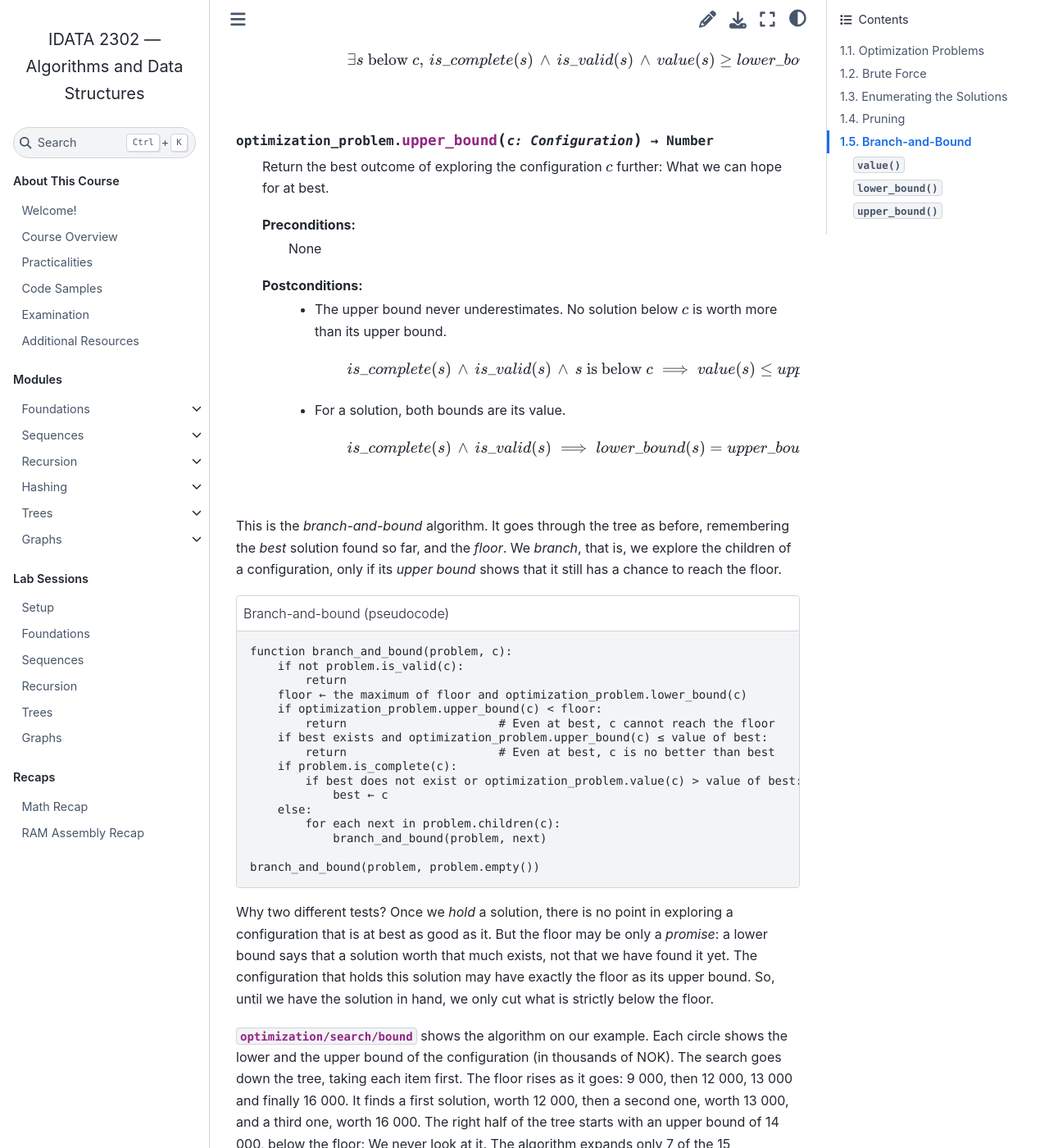
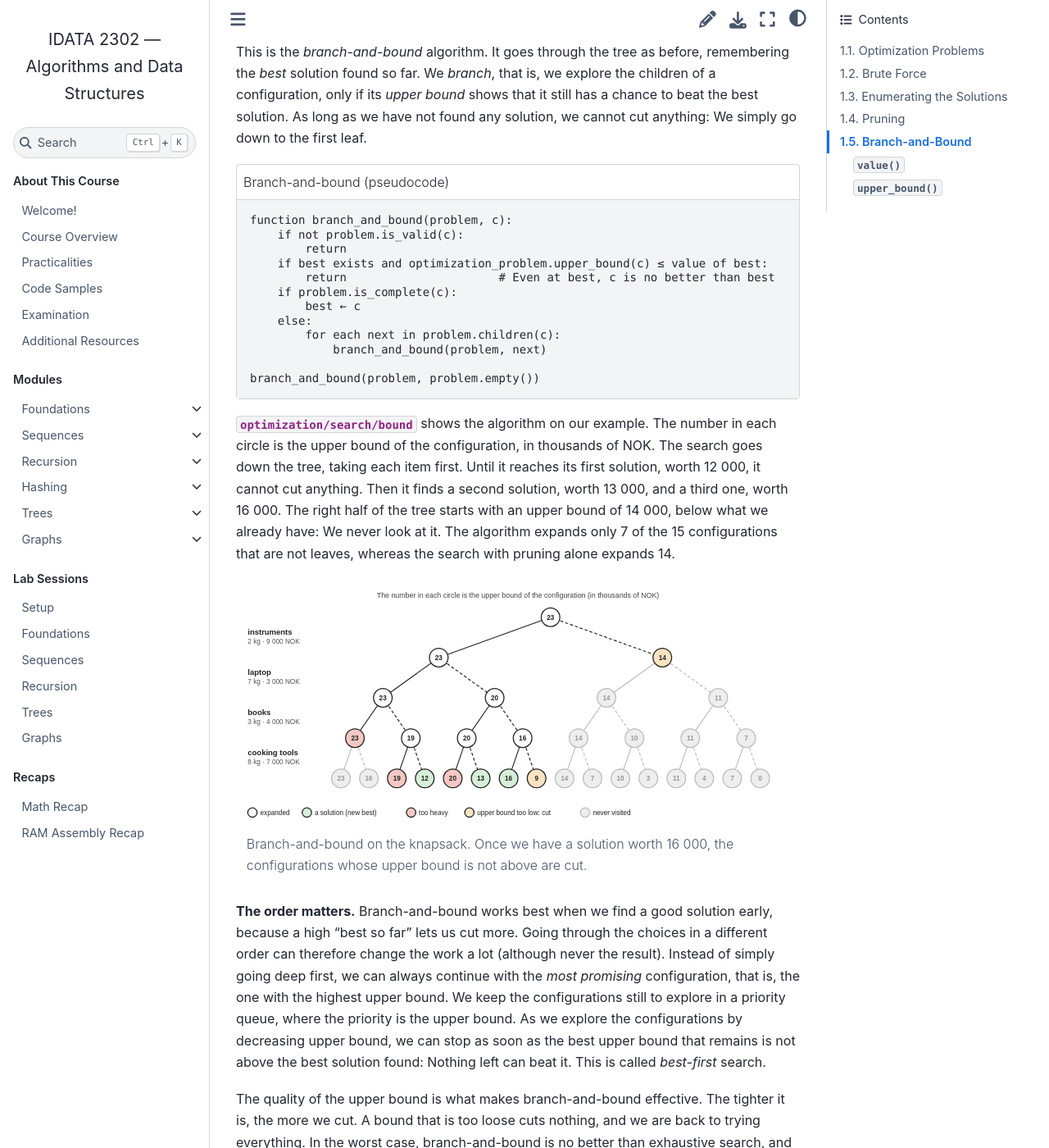
Before and after one commit to fchauvel/ntnu-idata2302-website, a Sphinx documentation site: the page built from source/optimization/exhaustive/index.rst, in a window 1280 px wide and 1400 px high, scrolled down 9276 px. Shown: the whole window at 82% size. Built offline with Sphinx 7.4.7 and the Sphinx Book theme 1.1.4, drawn with Linux system fonts in a browser that asks for light colours; some of the changed text lies outside the part shown.

Commit message:
content: simplify branch-and-bound and connect the chapter to the graphs
The floor is the best solution found, and only the upper bound is
anticipated. The introduction starts from the shortest path and the
minimum spanning tree, which are optimization problems too.

Co-Authored-By: Claude Sonnet 5.5 <noreply@anthropic.com>

```diff
--- a/source/optimization/exhaustive/index.rst
+++ b/source/optimization/exhaustive/index.rst
@@ -9,17 +9,24 @@ Combinatorial Search
 :Concepts: Combinations, pruning, branch-and-bound, Knapsack problem
 :Implementation: Java `Backtracking and branch-and-bound <https://github.com/fchauvel/aldast-examples/tree/main/optimization/combinatorial-search/java>`_
 
-So far, we have studied algorithms that compute *the* answer, such as
-sorting a sequence or finding a shortest path. Many problems are
-different: There are many possible answers, and we want the *best*
-one. Which items shall we pack in a box to take the most valuable? How
-shall we place queens on a chessboard so that none of them can capture
-another? Which route visits all our customers with the least driving?
-These are *optimization problems*.
+In the previous module, we have already solved two *optimization
+problems*: finding the :doc:`shortest path </graphs/shortest_path/index>`
+between two vertices of a graph, and finding its
+:doc:`minimum spanning tree </graphs/mst/index>`. In both cases, there are
+many possible answers (many paths, many spanning trees), and we want the
+*best* one. We were lucky: These problems have enough structure for a
+clever algorithm, such as Dijkstra's or Prim's, to find the best answer
+without looking at all the possibilities.
 
-In this lecture, we look at the simplest way to solve them: *trying all
-the possibilities*, and then at how to be smart about it, so that we do
-not try them all.
+Many optimization problems are not so kind. Which items shall we pack in a
+box to take the most valuable? How shall we place queens on a chessboard so
+that none of them can capture another? Which route visits all our customers
+with the least driving? For these, no such shortcut is known, and we have
+to *search*.
+
+In this lecture, we look at the simplest way to search: *trying all the
+possibilities*, and then at how to be smart about it, so that we do not
+try them all.
 
 
 Optimization Problems
@@ -445,36 +452,22 @@ the first solution we find: A better one may be hiding in another branch.
 The obvious approach is to enumerate all the solutions, and to keep the
 best one, but that brings us back to trying everything.
 
-Yet, we can use what we have found so far. Suppose we are sure to reach
-a solution worth 16 000 NOK. If we can tell that *nothing* below some
+Yet, we can use what we have found so far. Suppose we have already found a
+solution worth 16 000 NOK. If we can tell that *nothing* below some
 configuration can be worth more than 16 000, there is no point in
 exploring it. We can prune it, just as we prune the invalid
 configurations.
 
-To tell this, we need the problem to *anticipate* what exploring a
-configuration further can lead to. Only a solution has a value, but for
-any other configuration, we want the worst and the best outcome:
-
-- A **lower bound**: the worst outcome. From this configuration, we can
-  reach a solution worth *at least* this.
-
-- An **upper bound**: the best outcome, an optimistic estimate. *Nothing*
-  below this configuration is worth more.
-
-The bounds may be loose, but the upper bound must *never underestimate*,
-and the lower bound must be *reachable*. For the knapsack, the items we
-have already taken are certain, and we can always leave the others: The
-lower bound is the value of the items taken so far. At best, we can take
-*all* the remaining items, as if the box could carry everything: The upper
-bound is the value of the items taken so far, plus the value of all the
-others. Reality can only be worse. For a solution, where nothing remains to
-decide, the two bounds are the same as its value.
-
-So, for each configuration, the solutions below it are worth something in
-an interval. The search keeps the *floor*: the highest lower bound we have
-seen so far, that is, the value we are sure to reach. We cut a configuration
-when it cannot beat what we already have: when even its upper bound is
-below the floor, or not above the best solution we hold.
+To tell this, the problem must *anticipate* what exploring a configuration
+further can lead to. Only a solution has a value. For any other
+configuration, we need an optimistic estimate of the best outcome, which we
+call its **upper bound**. It is allowed to be too optimistic, but it must
+*never underestimate*: Nothing below the configuration may be worth more
+than its upper bound. For the knapsack, a simple upper bound is the value
+of the items we have already taken, plus the value of *all* the items we
+have not decided about, as if the box could carry everything. Reality can
+only be worse. For a solution, where nothing remains to decide, the upper
+bound is simply its value.
 
 .. module:: optimization_problem
 
@@ -493,28 +486,10 @@ below the floor, or not above the best solution we hold.
    Postconditions:
       None
 
-.. function:: lower_bound(c: Configuration) -> Number
-
-   Return the worst outcome of exploring the configuration :math:`c`
-   further.
-
-   Preconditions:
-    - The configuration :math:`c` is valid.
-
-      .. math::
-         is\_valid(c)
-
-   Postconditions:
-    - We can reach a solution below :math:`c` that is worth at least
-      its lower bound.
-
-      .. math::
-         \exists s \text{ below } c, \, is\_complete(s) \, \land \, is\_valid(s) \, \land \, value(s) \geq lower\_bound(c)
-
 .. function:: upper_bound(c: Configuration) -> Number
 
-   Return the best outcome of exploring the configuration :math:`c`
-   further: What we can hope for at best.
+   Return an optimistic estimate of the best outcome of exploring the
+   configuration :math:`c` further: What we can hope for at best.
 
    Preconditions:
       None
@@ -526,15 +501,17 @@ below the floor, or not above the best solution we hold.
       .. math::
          is\_complete(s) \, \land \, is\_valid(s) \, \land \, s \text{ is below } c \implies value(s) \leq upper\_bound(c)
 
-    - For a solution, both bounds are its value.
+    - For a solution, the upper bound is its value.
 
       .. math::
-         is\_complete(s) \, \land \, is\_valid(s) \implies lower\_bound(s) = upper\_bound(s) = value(s)
+         is\_complete(s) \, \land \, is\_valid(s) \implies upper\_bound(s) = value(s)
 
 This is the *branch-and-bound* algorithm. It goes through the tree as
-before, remembering the *best* solution found so far, and the *floor*. We
-*branch*, that is, we explore the children of a configuration, only if its
-*upper bound* shows that it still has a chance to reach the floor.
+before, remembering the *best* solution found so far. We *branch*, that
+is, we explore the children of a configuration, only if its *upper bound*
+shows that it still has a chance to beat the best solution. As long as we
+have not found any solution, we cannot cut anything: We simply go down
+to the first leaf.
 
 .. code-block:: text
    :caption: Branch-and-bound (pseudocode)
@@ -542,54 +519,43 @@ before, remembering the *best* solution found so far, and the *floor*. We
    function branch_and_bound(problem, c):
        if not problem.is_valid(c):
            return
-       floor ← the maximum of floor and optimization_problem.lower_bound(c)
-       if optimization_problem.upper_bound(c) < floor:
-           return                      # Even at best, c cannot reach the floor
        if best exists and optimization_problem.upper_bound(c) ≤ value of best:
            return                      # Even at best, c is no better than best
        if problem.is_complete(c):
-           if best does not exist or optimization_problem.value(c) > value of best:
-               best ← c
+           best ← c
        else:
            for each next in problem.children(c):
                branch_and_bound(problem, next)
 
    branch_and_bound(problem, problem.empty())
 
-Why two different tests? Once we *hold* a solution, there is no point in
-exploring a configuration that is at best as good as it. But the floor
-may be only a *promise*: a lower bound says that a solution worth that
-much exists, not that we have found it yet. The configuration that holds
-this solution may have exactly the floor as its upper bound. So, until we
-have the solution in hand, we only cut what is strictly below the floor.
-
 :numref:`optimization/search/bound` shows the algorithm on our example.
-Each circle shows the lower and the upper bound of the configuration
-(in thousands of NOK). The search goes down the tree, taking each item
-first. The floor rises as it goes: 9 000, then 12 000, 13 000 and
-finally 16 000. It finds a first solution, worth 12 000, then a second one,
-worth 13 000, and a third one, worth 16 000. The right half of the tree
-starts with an upper bound of 14 000, below the floor: We never look at it. The algorithm expands only 7
-of the 15 configurations that are not leaves, whereas the search with
-pruning alone expands 14.
+The number in each circle is the upper bound of the configuration, in
+thousands of NOK. The search goes down the tree, taking each item first.
+Until it reaches its first solution, worth 12 000, it cannot cut anything.
+Then it finds a second solution, worth 13 000, and a third one, worth
+16 000. The right half of the tree starts with an upper bound of 14 000,
+below what we already have: We never look at it. The algorithm expands
+only 7 of the 15 configurations that are not leaves, whereas the search
+with pruning alone expands 14.
 
 .. figure:: _static/images/knapsack_bound.svg
    :name: optimization/search/bound
    :align: center
 
-   Branch-and-bound on the knapsack. Once the floor reaches 16 000, the
-   configurations whose upper bound is below are cut.
+   Branch-and-bound on the knapsack. Once we have a solution worth
+   16 000, the configurations whose upper bound is not above are cut.
 
 **The order matters.** Branch-and-bound works best when we find a good
-solution early, because a high floor lets us cut more. Going
+solution early, because a high "best so far" lets us cut more. Going
 through the choices in a different order can therefore change the work
 a lot (although never the result). Instead of simply going deep first, we can
 always continue with the *most promising* configuration, that is, the
 one with the highest upper bound. We keep the configurations still to
 explore in a priority queue, where the priority is the upper bound. As we
 explore the configurations by decreasing upper bound, we can stop as soon
-as the best upper bound that remains is below the floor: Nothing left can
-reach it. This is called *best-first* search.
+as the best upper bound that remains is not above the best solution found:
+Nothing left can beat it. This is called *best-first* search.
 
 The quality of the upper bound is what makes branch-and-bound effective.
 The tighter it is, the more we cut. A bound that is too loose cuts nothing,
@@ -611,8 +577,6 @@ far beyond what brute force can do.
 
           int value(C solution);
 
-          int lowerBound(C configuration);
-
           int upperBound(C configuration);
       }
 
@@ -624,11 +588,6 @@ far beyond what brute force can do.
       // The total value of the items we take
       public int value(List<Boolean> solution) {
           return valueOfTakenItems(solution);
-      }
-
-      // At worst, we leave all the items we have not decided about
-      public int lowerBound(List<Boolean> configuration) {
-          return valueOfTakenItems(configuration);
       }
 
       // At best, we will be able to take all the items we have not decided about
@@ -650,56 +609,44 @@ far beyond what brute force can do.
           return total;
       }
 
-   Branch-and-bound keeps what it knows so far, the best solution found
-   and the floor, in a small helper, ``Progress``:
+   Branch-and-bound keeps the best solution found so far in a small
+   helper, ``Best``:
 
    .. code-block:: java
       :linenos:
 
-      // The best solution, with branch-and-bound. We keep the *floor*: the highest
-      // lower bound we have seen, that is, the value we are sure to reach. We give
-      // up on a configuration that cannot beat what we already have.
+      // The best solution, with branch-and-bound. Once we have found a solution, we
+      // give up on a configuration if even its upper bound is no better than it
       public static <C> Optional<C> branchAndBound(OptimizationProblem<C> problem) {
-          var progress = new Progress<C>();
-          branchAndBound(problem, problem.empty(), progress);
-          return Optional.ofNullable(progress.best);
+          var best = new Best<C>();
+          branchAndBound(problem, problem.empty(), best);
+          return Optional.ofNullable(best.solution);
       }
 
-      private static <C> void branchAndBound(OptimizationProblem<C> problem, C configuration, Progress<C> progress) {
+      private static <C> void branchAndBound(OptimizationProblem<C> problem, C configuration, Best<C> best) {
           if (!problem.isValid(configuration)) {
               return;
           }
-          progress.floor = Math.max(progress.floor, problem.lowerBound(configuration));
-          if (progress.isHopeless(problem, configuration)) {
+          if (best.isAtLeastAsGoodAs(problem, configuration)) {
               return;
           }
           if (problem.isComplete(configuration)) {
-              progress.keepIfBetter(problem, configuration);
+              best.solution = configuration;
           } else {
               for (var next : problem.children(configuration)) {
-                  branchAndBound(problem, next, progress);
+                  branchAndBound(problem, next, best);
               }
           }
       }
 
-      // What we know so far: the best solution found, and the value we are sure
-      // to reach, even if we have not found the solution yet
-      private static class Progress<C> {
-          C best = null;
-          int floor = Integer.MIN_VALUE;
+      // The best solution found so far, if any
+      private static class Best<C> {
+          C solution = null;
 
-          // Is it pointless to explore this configuration? It is if it cannot reach
-          // the floor, or if it cannot do better than the best solution we hold.
-          boolean isHopeless(OptimizationProblem<C> problem, C configuration) {
-              int upperBound = problem.upperBound(configuration);
-              return upperBound < floor
-                  || (best != null && upperBound <= problem.value(best));
-          }
-
-          void keepIfBetter(OptimizationProblem<C> problem, C solution) {
-              if (best == null || problem.value(solution) > problem.value(best)) {
-                  best = solution;
-              }
+          // Is the best solution at least as good as anything this configuration
+          // can lead to? Before we have found any solution, nothing is.
+          boolean isAtLeastAsGoodAs(OptimizationProblem<C> problem, C configuration) {
+              return solution != null && problem.upperBound(configuration) <= problem.value(solution);
           }
       }
 
@@ -717,21 +664,20 @@ far beyond what brute force can do.
           );
           promising.add(problem.empty());
 
-          var progress = new Progress<C>();
+          var best = new Best<C>();
           while (!promising.isEmpty()) {
               var configuration = promising.poll();
               if (!problem.isValid(configuration)) {
                   continue;
               }
-              progress.floor = Math.max(progress.floor, problem.lowerBound(configuration));
-              if (progress.isHopeless(problem, configuration)) {
+              if (best.isAtLeastAsGoodAs(problem, configuration)) {
                   break; // The most promising one is not promising enough: we are done
               }
               if (problem.isComplete(configuration)) {
-                  progress.keepIfBetter(problem, configuration);
+                  best.solution = configuration;
               } else {
                   promising.addAll(problem.children(configuration));
               }
           }
-          return Optional.ofNullable(progress.best);
+          return Optional.ofNullable(best.solution);
       }
```
Also changed, not shown: source/optimization/exhaustive/_static/images/knapsack_bound.svg.
